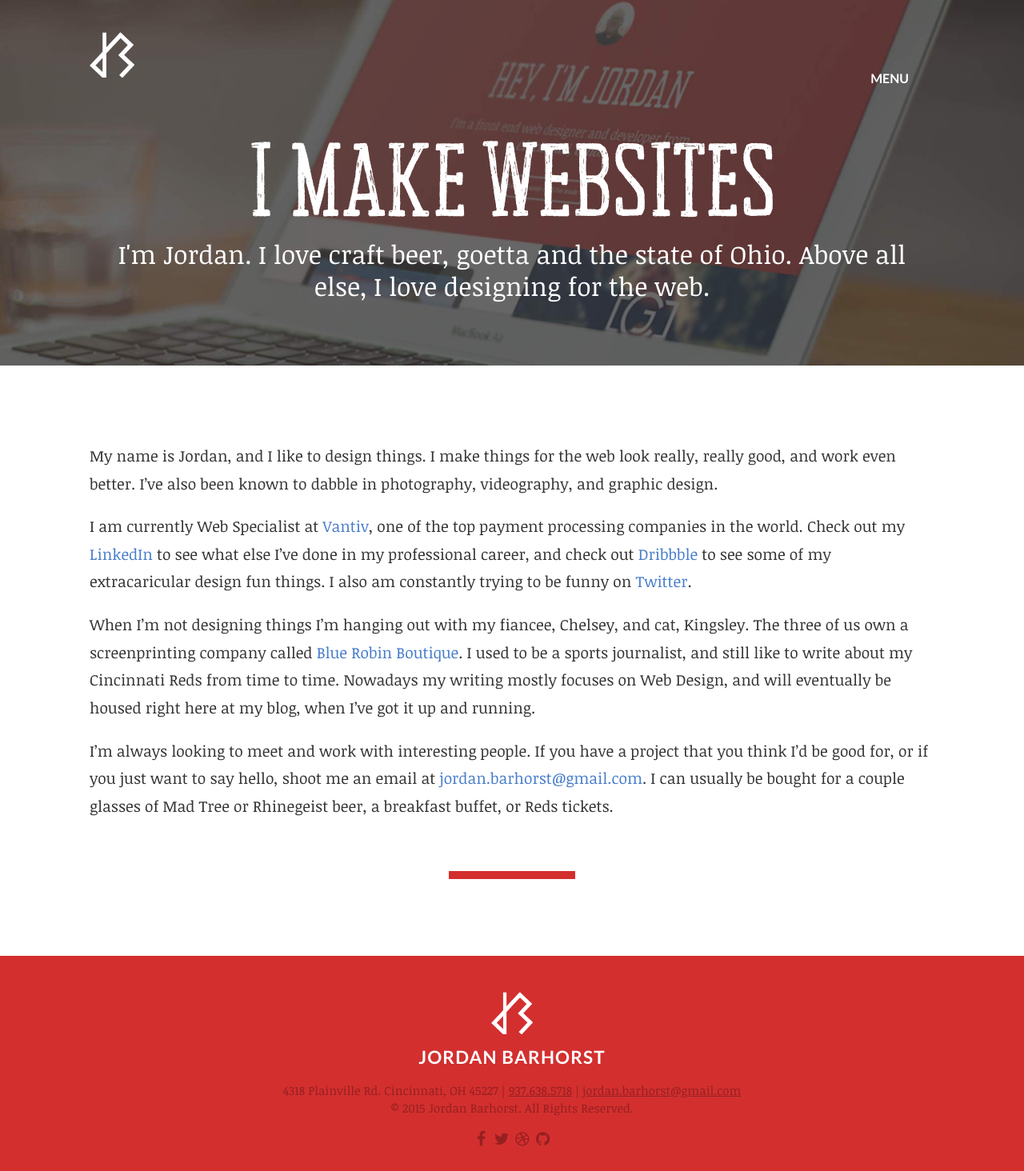
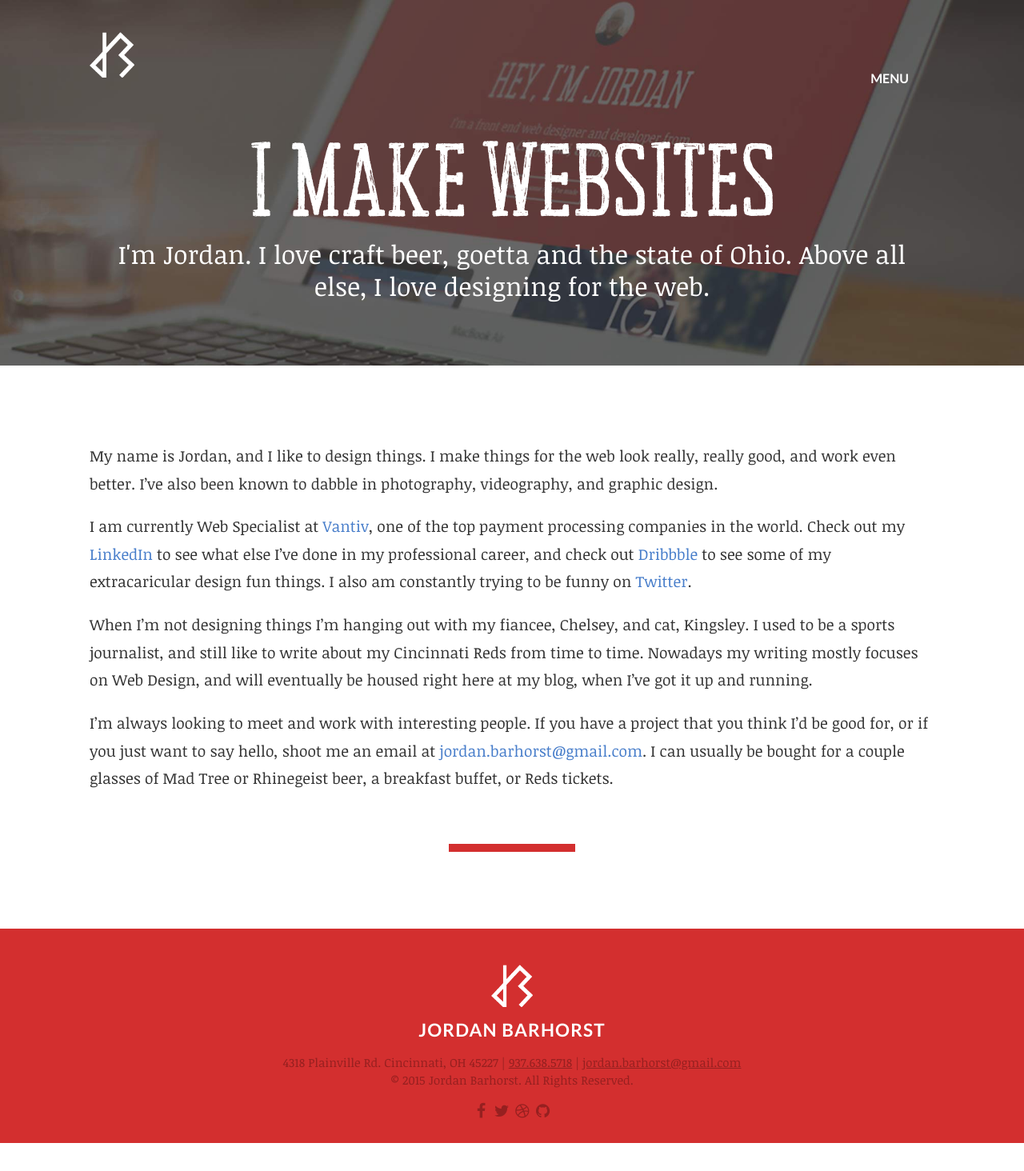
Before and after one commit to jordanbarhorst/jordanbarhorst.github.io, a Jekyll site: the page built from about.md, in a window 1280 px wide. Shown: the whole page at 80% size. Built offline with Jekyll 4.4.1, drawn with Linux system fonts in a browser that asks for light colours; nearby versions of some CDN libraries; Markdown is read by kramdown in place of the engine named in the settings; after the commit the page ends 1429 px from its top, so only the background shows below that.

Commit message:
Update about.md

```diff
--- a/about.md
+++ b/about.md
@@ -13,6 +13,6 @@ My name is Jordan, and I like to design things. I make things for the web look r
 
 I am currently Web Specialist at [Vantiv](http://www.vantiv.com), one of the top payment processing companies in the world. Check out my [LinkedIn](https://www.linkedin.com/in/jordanbarhorst) to see what else I've done in my professional career, and check out [Dribbble](http://www.dribbble.com/jordanbarhorst) to see some of my extracaricular design fun things. I also am constantly trying to be funny on [Twitter](http://www.twitter.com/JordanBarhorst).
 
-When I'm not designing things I'm hanging out with my fiancee, Chelsey, and cat, Kingsley. The three of us own a screenprinting company called [Blue Robin Boutique](https://www.etsy.com/shop/BlueRobinBoutique). I used to be a sports journalist, and still like to write about my Cincinnati Reds from time to time. Nowadays my writing mostly focuses on Web Design, and will eventually be housed right here at my blog, when I've got it up and running.
+When I'm not designing things I'm hanging out with my fiancee, Chelsey, and cat, Kingsley. I used to be a sports journalist, and still like to write about my Cincinnati Reds from time to time. Nowadays my writing mostly focuses on Web Design, and will eventually be housed right here at my blog, when I've got it up and running.
 
 I'm always looking to meet and work with interesting people. If you have a project that you think I'd be good for, or if you just want to say hello, shoot me an email at [jordan.barhorst@gmail.com](mailto:jordan.barhorst@gmail.com). I can usually be bought for a couple glasses of Mad Tree or Rhinegeist beer, a breakfast buffet, or Reds tickets.
```
